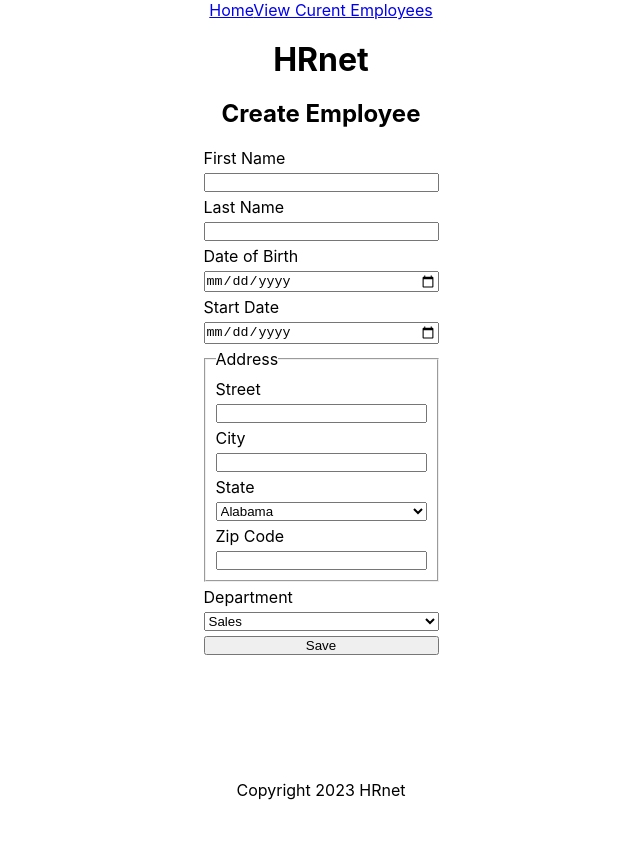
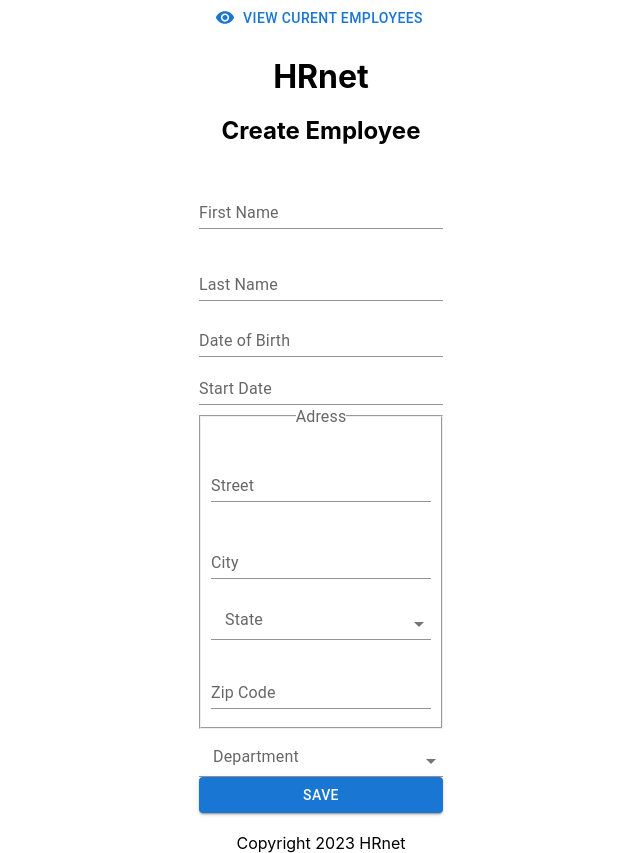
Before and after one commit to mmi-dev/MickaelMidoux_14_09122021_app, a React (Create React App) app in the folder hrnet/: page / in a window 1280 px wide. Shown: the whole page, without its empty margins (319-959 px from the left). Before the commit the page ends 800 px from the top, so only its background shows below. Built offline with nearby package versions, Linux system fonts and the light colour scheme.

Commit message:
install mui & replace home html by mui components

```diff
--- a/hrnet/src/App.css
+++ b/hrnet/src/App.css
@@ -2,6 +2,10 @@
   margin: 0;
   padding: 0;
   box-sizing: border-box;
+}
+
+a {
+  text-decoration: none;
 }
 
 .App {
--- a/hrnet/src/components/CreateEmployeeForm.js
+++ b/hrnet/src/components/CreateEmployeeForm.js
@@ -1,29 +1,20 @@
 import { useState } from "react";
-
-const baseEmployees = [
-  {
-    firstName: "mickael",
-    lastName: "midoux",
-    dateOfBirth: "01/09/1973",
-    startDate: "01/05/2013",
-    department: "Legal",
-    street: "rte de la chapelle",
-    city: "rocroi",
-    state: "AL",
-    zipCode: "08230",
-  },
-  {
-    firstName: "julie",
-    lastName: "midoux",
-    dateOfBirth: "01/12/1975",
-    startDate: "12/05/2015",
-    department: "Legal",
-    street: "1298 rte de petite chapelle",
-    city: "rocroi (france)",
-    state: "AL",
-    zipCode: "08230",
-  },
-];
+import {
+  Button,
+  FormControl,
+  FormLabel,
+  InputLabel,
+  Select,
+  TextField,
+  Box,
+  MenuItem,
+} from "@mui/material";
+import { LocalizationProvider } from "@mui/x-date-pickers/LocalizationProvider";
+import { AdapterDayjs } from "@mui/x-date-pickers/AdapterDayjs";
+import { DatePicker } from "@mui/x-date-pickers/DatePicker";
+import statesList from "../data/statesList";
+import departmentsList from "../data/departmentsList";
+import baseEmployees from "../data/baseEmployees";
 
 if (!localStorage.employees) {
   localStorage.employees = JSON.stringify(baseEmployees);
@@ -31,6 +22,11 @@ if (!localStorage.employees) {
 
 function CreateEmployeeForm() {
   const employees = JSON.parse(localStorage.getItem("employees"));
+  const [birthDateValue, setBirthDateValue] = useState(null);
+  const [startDateValue, setStartDateValue] = useState(null);
+  const [selectedStateValue, setSelectedStateValue] = useState("");
+  const [selectedDepartmentValue, setSelectedDepartmentValue] = useState("");
+
   const [record, setRecord] = useState({
     firstName: "",
     lastName: "",
@@ -42,6 +38,7 @@ function CreateEmployeeForm() {
     state: "",
     zipCode: "",
   });
+
   function handleSubmit(e) {
     e.preventDefault();
     employees.push(record);
@@ -49,168 +46,144 @@ function CreateEmployeeForm() {
     e.target.reset();
   }
 
+  const handleStateChange = (e) => {
+    setSelectedStateValue(e.target.value);
+    setRecord((prev) => ({ ...prev, state: e.target.value }));
+  };
+
+  const handleDepartmentChange = (e) => {
+    setSelectedDepartmentValue(e.target.value);
+    setRecord((prev) => ({ ...prev, department: e.target.value }));
+  };
+
   return (
     <>
       <h2>Create Employee</h2>
-      <form onSubmit={handleSubmit} id="create-employee">
-        <label htmlFor="first-name">First Name</label>
-        <input
-          type="text"
+
+      <FormControl component="form" onSubmit={handleSubmit}>
+        <TextField
           id="first-name"
+          label="First Name"
+          variant="standard"
+          margin="normal"
           onChange={(e) =>
             setRecord((prev) => ({ ...prev, firstName: e.target.value }))
           }
         />
-
-        <label htmlFor="last-name">Last Name</label>
-        <input
-          type="text"
-          id="last-name"
+        <TextField
+          id="lasst-name"
+          label="Last Name"
+          variant="standard"
+          margin="normal"
           onChange={(e) =>
             setRecord((prev) => ({ ...prev, lastName: e.target.value }))
           }
         />
-
-        <label htmlFor="date-of-birth">Date of Birth</label>
-        <input
+        <LocalizationProvider dateAdapter={AdapterDayjs}>
+          <DatePicker
             id="date-of-birth"
-          type="date"
-          onChange={(e) =>
+            label="Date of Birth"
+            inputFormat="DD/MM/YYYY"
+            value={birthDateValue}
+            maxDate={new Date()}
+            onChange={(e) => {
+              setBirthDateValue(e);
               setRecord((prev) => ({
                 ...prev,
-              dateOfBirth: new Date(e.target.value).toLocaleDateString(),
-            }))
-          }
+                dateOfBirth: new Date(e).toLocaleDateString(),
+              }));
+            }}
+            renderInput={(params) => (
+              <TextField {...params} variant="standard" helperText={null} />
+            )}
           />
-
-        <label htmlFor="start-date">Start Date</label>
-        <input
+          <DatePicker
             id="start-date"
-          type="date"
-          onChange={(e) =>
+            label="Start Date"
+            inputFormat="DD/MM/YYYY"
+            value={startDateValue}
+            maxDate={new Date()}
+            onChange={(e) => {
+              setStartDateValue(e);
               setRecord((prev) => ({
                 ...prev,
-              startDate: new Date(e.target.value).toLocaleDateString(),
-            }))
-          }
+                startDate: new Date(e).toLocaleDateString(),
+              }));
+            }}
+            renderInput={(params) => (
+              <TextField {...params} variant="standard" helperText={null} />
+            )}
           />
-
-        <fieldset className="address">
-          <legend>Address</legend>
-
-          <label htmlFor="street">Street</label>
-          <input
+        </LocalizationProvider>
+        <Box component="fieldset" className="address">
+          <FormLabel component="legend">Adress</FormLabel>
+          <TextField
             id="street"
-            type="text"
+            label="Street"
+            variant="standard"
+            margin="normal"
             onChange={(e) =>
               setRecord((prev) => ({ ...prev, street: e.target.value }))
             }
           />
-
-          <label htmlFor="city">City</label>
-          <input
+          <TextField
             id="city"
-            type="text"
+            label="City"
+            variant="standard"
+            margin="normal"
             onChange={(e) =>
               setRecord((prev) => ({ ...prev, city: e.target.value }))
             }
           />
-
-          <label htmlFor="state-button">State</label>
-          <select
-            name="state"
+          <FormControl>
+            <InputLabel id="state-label">State</InputLabel>
+            <Select
+              labelId="state-label"
               id="state"
-            onChange={(e) =>
-              setRecord((prev) => ({ ...prev, state: e.target.value }))
-            }
+              label="State"
+              variant="standard"
+              value={selectedStateValue}
+              onChange={handleStateChange}
             >
-            <option value="AL">Alabama</option>
-            <option value="AK">Alaska</option>
-            <option value="AS">American Samoa</option>
-            <option value="AZ">Arizona</option>
-            <option value="AR">Arkansas</option>
-            <option value="CA">California</option>
-            <option value="CO">Colorado</option>
-            <option value="CT">Connecticut</option>
-            <option value="DE">Delaware</option>
-            <option value="DC">District Of Columbia</option>
-            <option value="FM">Federated States Of Micronesia</option>
-            <option value="FL">Florida</option>
-            <option value="GA">Georgia</option>
-            <option value="GU">Guam</option>
-            <option value="HI">Hawaii</option>
-            <option value="ID">Idaho</option>
-            <option value="IL">Illinois</option>
-            <option value="IN">Indiana</option>
-            <option value="IA">Iowa</option>
-            <option value="KS">Kansas</option>
-            <option value="KY">Kentucky</option>
-            <option value="LA">Louisiana</option>
-            <option value="ME">Maine</option>
-            <option value="MH">Marshall Islands</option>
-            <option value="MD">Maryland</option>
-            <option value="MA">Massachusetts</option>
-            <option value="MI">Michigan</option>
-            <option value="MN">Minnesota</option>
-            <option value="MS">Mississippi</option>
-            <option value="MO">Missouri</option>
-            <option value="MT">Montana</option>
-            <option value="NE">Nebraska</option>
-            <option value="NV">Nevada</option>
-            <option value="NH">New Hampshire</option>
-            <option value="NJ">New Jersey</option>
-            <option value="NM">New Mexico</option>
-            <option value="NY">New York</option>
-            <option value="NC">North Carolina</option>
-            <option value="ND">North Dakota</option>
-            <option value="MP">Northern Mariana Islands</option>
-            <option value="OH">Ohio</option>
-            <option value="OK">Oklahoma</option>
-            <option value="OR">Oregon</option>
-            <option value="PW">Palau</option>
-            <option value="PA">Pennsylvania</option>
-            <option value="PR">Puerto Rico</option>
-            <option value="RI">Rhode Island</option>
-            <option value="SC">South Carolina</option>
-            <option value="SD">South Dakota</option>
-            <option value="TN">Tennessee</option>
-            <option value="TX">Texas</option>
-            <option value="UT">Utah</option>
-            <option value="VT">Vermont</option>
-            <option value="VI">Virgin Islands</option>
-            <option value="VA">Virginia</option>
-            <option value="WA">Washington</option>
-            <option value="WV">West Virginia</option>
-            <option value="WI">Wisconsin</option>
-            <option value="WY">Wyoming</option>
-          </select>
-
-          <label htmlFor="zip-code">Zip Code</label>
-          <input
+              {statesList.map((state, i) => (
+                <MenuItem key={i} value={state.code}>
+                  {state.name}
+                </MenuItem>
+              ))}
+            </Select>
+          </FormControl>
+          <TextField
             id="zip-code"
+            label="Zip Code"
+            variant="standard"
+            margin="normal"
             type="number"
             onChange={(e) =>
               setRecord((prev) => ({ ...prev, zipCode: e.target.value }))
             }
           />
-        </fieldset>
-
-        <label htmlFor="department-button">Department</label>
-        <select
-          name="department"
+        </Box>
+        <FormControl>
+          <InputLabel id="department-label">Department</InputLabel>
+          <Select
+            labelId="department-label"
             id="department"
-          onChange={(e) =>
-            setRecord((prev) => ({ ...prev, department: e.target.value }))
-          }
+            label="Department"
+            variant="standard"
+            value={selectedDepartmentValue}
+            onChange={handleDepartmentChange}
           >
-          <option>Sales</option>
-          <option>Marketing</option>
-          <option>Engineering</option>
-          <option>Human Resources</option>
-          <option>Legal</option>
-        </select>
-        <button>Save</button>
-      </form>
+            {departmentsList.map((department, i) => (
+              <MenuItem key={i} value={department}>
+                {department}
+              </MenuItem>
+            ))}
+          </Select>
+        </FormControl>
+        <Button variant="contained" type="submit">
+          Save
+        </Button>
+      </FormControl>
     </>
   );
 }
--- a/hrnet/src/components/Header.js
+++ b/hrnet/src/components/Header.js
@@ -1,17 +1,24 @@
-import { Link } from "react-router-dom";
+import { Link, useLocation } from "react-router-dom";
+import { Button } from "@mui/material";
+import { HomeRounded, VisibilityRounded } from "@mui/icons-material";
 
 function Header() {
+  const location = useLocation();
+
   return (
     <header>
       <nav className="main-nav">
-        <Link className="main-nav-item" to="./">
-          <i className="fa fa-user-circle"></i>
-          <span>Home</span>
-        </Link>
-        <Link className="main-nav-item" to="./employees">
-          <i className="fa fa-user-circle"></i>
-          <span>View Curent Employees</span>
-        </Link>
+        {location.pathname === "/" ? (
+          <Link className="main-nav-item" to="./employees">
+            <Button startIcon={<VisibilityRounded />}>
+              View Curent Employees
+            </Button>
+          </Link>
+        ) : (
+          <Link className="main-nav-item" to="./">
+            <Button startIcon={<HomeRounded />}>Home</Button>
+          </Link>
+        )}
       </nav>
     </header>
   );
--- /dev/null
+++ b/hrnet/src/data/baseEmployees.js
@@ -0,0 +1,26 @@
+const baseEmployees = [
+  {
+    firstName: "mickael",
+    lastName: "midoux",
+    dateOfBirth: "01/09/1973",
+    startDate: "01/05/2013",
+    department: "Legal",
+    street: "rte de la chapelle",
+    city: "rocroi",
+    state: "AL",
+    zipCode: "08230",
+  },
+  {
+    firstName: "julie",
+    lastName: "midoux",
+    dateOfBirth: "01/12/1975",
+    startDate: "12/05/2015",
+    department: "Legal",
+    street: "1298 rte de petite chapelle",
+    city: "rocroi (france)",
+    state: "AL",
+    zipCode: "08230",
+  },
+];
+
+export default baseEmployees;
--- /dev/null
+++ b/hrnet/src/data/departmentsList.js
@@ -0,0 +1,9 @@
+const departmentsList = [
+  "Sales",
+  "Marketing",
+  "Engineering",
+  "Human Resources",
+  "Legal",
+];
+
+export default departmentsList;
--- /dev/null
+++ b/hrnet/src/data/statesList.js
@@ -0,0 +1,63 @@
+const statesList = [
+  { code: "AL", name: "Alabama" },
+  { code: "AK", name: "Alaska" },
+  { code: "AS", name: "American Samoa" },
+  { code: "AZ", name: "Arizona" },
+  { code: "AR", name: "Arkansas" },
+  { code: "CA", name: "California" },
+  { code: "CO", name: "Colorado" },
+  { code: "CT", name: "Connecticut" },
+  { code: "DE", name: "Delaware" },
+  { code: "DC", name: "District Of Columbia" },
+  { code: "FM", name: "Federated States Of Micronesia" },
+  { code: "FL", name: "Florida" },
+  { code: "GA", name: "Georgia" },
+  { code: "GU", name: "Guam" },
+  { code: "HI", name: "Hawaii" },
+  { code: "ID", name: "Idaho" },
+  { code: "IL", name: "Illinois" },
+  { code: "IN", name: "Indiana" },
+  { code: "IA", name: "Iowa" },
+  { code: "KS", name: "Kansas" },
+  { code: "KY", name: "Kentucky" },
+  { code: "LA", name: "Louisiana" },
+  { code: "ME", name: "Maine" },
+  { code: "MH", name: "Marshall Islands" },
+  { code: "MD", name: "Maryland" },
+  { code: "MA", name: "Massachusetts" },
+  { code: "MI", name: "Michigan" },
+  { code: "MN", name: "Minnesota" },
+  { code: "MS", name: "Mississippi" },
+  { code: "MO", name: "Missouri" },
+  { code: "MT", name: "Montana" },
+  { code: "NE", name: "Nebraska" },
+  { code: "NV", name: "Nevada" },
+  { code: "NH", name: "New Hampshire" },
+  { code: "NJ", name: "New Jersey" },
+  { code: "NM", name: "New Mexico" },
+  { code: "NY", name: "New York" },
+  { code: "NC", name: "North Carolina" },
+  { code: "ND", name: "North Dakota" },
+  { code: "MP", name: "Northern Mariana Islands" },
+  { code: "OH", name: "Ohio" },
+  { code: "OK", name: "Oklahoma" },
+  { code: "OR", name: "Oregon" },
+  { code: "PW", name: "Palau" },
+  { code: "PA", name: "Pennsylvania" },
+  { code: "PR", name: "Puerto Rico" },
+  { code: "RI", name: "Rhode Island" },
+  { code: "SC", name: "South Carolina" },
+  { code: "SD", name: "South Dakota" },
+  { code: "TN", name: "Tennessee" },
+  { code: "TX", name: "Texas" },
+  { code: "UT", name: "Utah" },
+  { code: "VT", name: "Vermont" },
+  { code: "VI", name: "Virgin Islands" },
+  { code: "VA", name: "Virginia" },
+  { code: "WA", name: "Washington" },
+  { code: "WV", name: "West Virginia" },
+  { code: "WI", name: "Wisconsin" },
+  { code: "WY", name: "Wyoming" },
+];
+
+export default statesList;
```
Also changed, not shown: hrnet/package.json (+8 -0 lines), 1 other file (tests, documents, lock files or other folders). Lines whose indentation alone changed are shown as unchanged.
